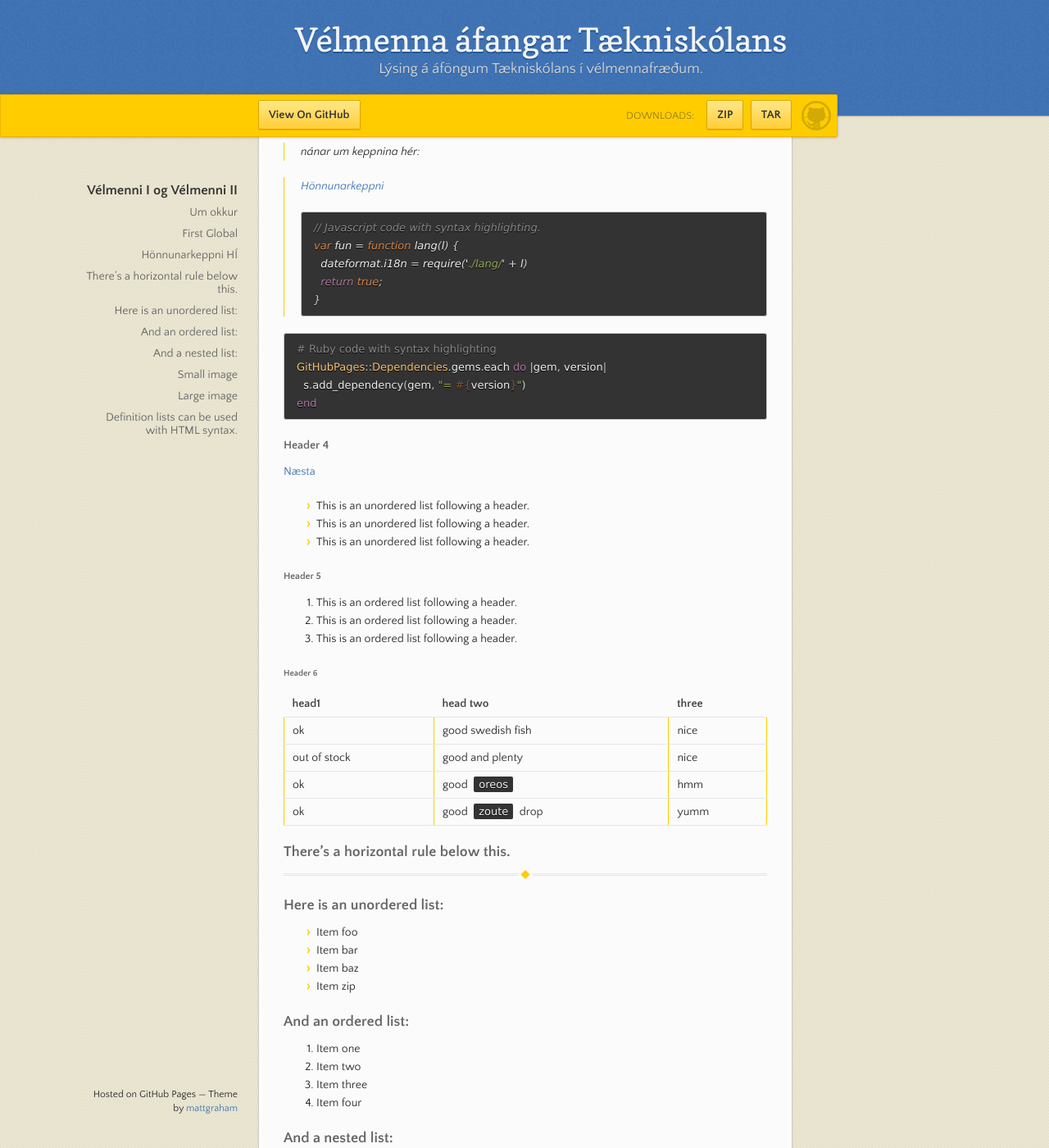
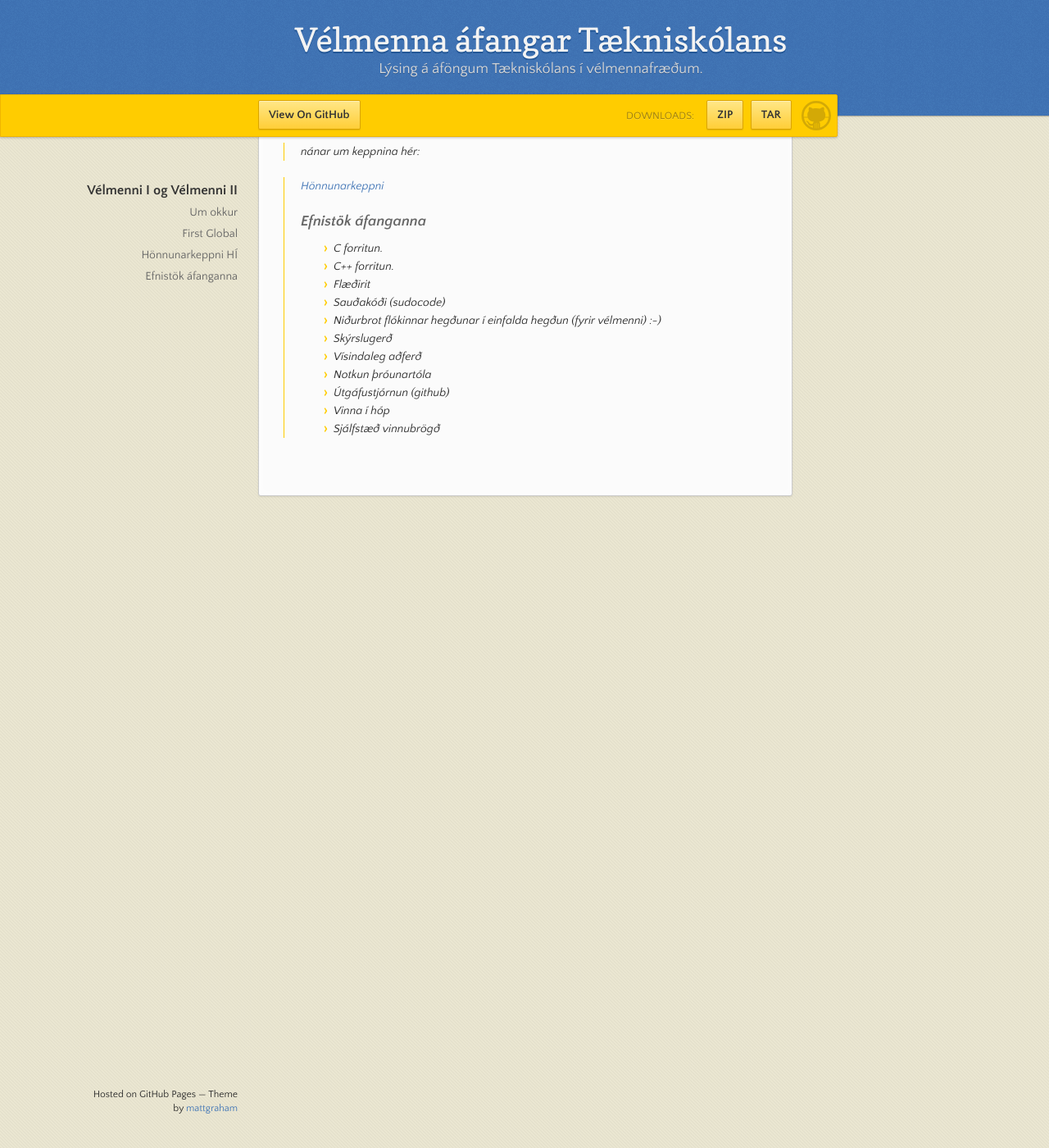
Before and after one commit to eirben/eirben.github.io, a Jekyll site: the page built from index.md, in a window 1280 px wide and 1400 px high, scrolled down 2343 px. Shown: the whole window at 82% size. Built offline with Jekyll 4.4.1, drawn with Linux system fonts in a browser that asks for light colours; our own code applies the rules of GitHub Pages for plain Markdown files; after the commit the page ends 2988 px from its top, so only the background shows below that; some of the changed text lies outside the part shown.

Commit message:
Update index.md

````diff
--- a/index.md
+++ b/index.md
@@ -26,102 +26,15 @@ Hönnunarkeppni HÍ er mjög kerfjandi enda fyrir háskólanemendur en okkar nem
 > nánar um keppnina hér:
 
 > [Hönnunarkeppni](https://www.facebook.com/HonnunarkeppniHI/)
-```js
-// Javascript code with syntax highlighting.
-var fun = function lang(l) {
-  dateformat.i18n = require('./lang/' + l)
-  return true;
-}
-```
-
-```ruby
-# Ruby code with syntax highlighting
-GitHubPages::Dependencies.gems.each do |gem, version|
-  s.add_dependency(gem, "= #{version}")
-end
-```
-
-#### Header 4
-[Næsta](another-page.md)
-*   This is an unordered list following a header.
-*   This is an unordered list following a header.
-*   This is an unordered list following a header.
-
-##### Header 5
-
-1.  This is an ordered list following a header.
-2.  This is an ordered list following a header.
-3.  This is an ordered list following a header.
-
-###### Header 6
-
-| head1        | head two          | three |
-|:-------------|:------------------|:------|
-| ok           | good swedish fish | nice  |
-| out of stock | good and plenty   | nice  |
-| ok           | good `oreos`      | hmm   |
-| ok           | good `zoute` drop | yumm  |
-
-### There's a horizontal rule below this.
-
-* * *
-
-### Here is an unordered list:
-
-*   Item foo
-*   Item bar
-*   Item baz
-*   Item zip
-
-### And an ordered list:
-
-1.  Item one
-1.  Item two
-1.  Item three
-1.  Item four
-
-### And a nested list:
-
-- level 1 item
-  - level 2 item
-  - level 2 item
-    - level 3 item
-    - level 3 item
-- level 1 item
-  - level 2 item
-  - level 2 item
-  - level 2 item
-- level 1 item
-  - level 2 item
-  - level 2 item
-- level 1 item
-
-### Small image
-
-![Octocat](https://assets-cdn.github.com/images/icons/emoji/octocat.png)
-
-### Large image
-
-![Branching](https://guides.github.com/activities/hello-world/branching.png)
-
-
-### Definition lists can be used with HTML syntax.
-
-<dl>
-<dt>Name</dt>
-<dd>Godzilla</dd>
-<dt>Born</dt>
-<dd>1952</dd>
-<dt>Birthplace</dt>
-<dd>Japan</dd>
-<dt>Color</dt>
-<dd>Green</dd>
-</dl>
-
-```
-Long, single-line code blocks should not wrap. They should horizontally scroll if they are too long. This line should be long enough to demonstrate this.
-```
-
-```
-The final element.
-```
+### Efnistök áfanganna
+*   C forritun.
+*   C++ forritun.
+*   Flæðirit
+*   Sauðakóði (sudocode)
+*   Niðurbrot flókinnar hegðunar í einfalda hegðun (fyrir vélmenni) :-)
+*   Skýrslugerð
+*   Vísindaleg aðferð
+*   Notkun þróunartóla
+*   Útgáfustjórnun (github)
+*   Vinna í hóp
+*   Sjálfstæð vinnubrögð
````
